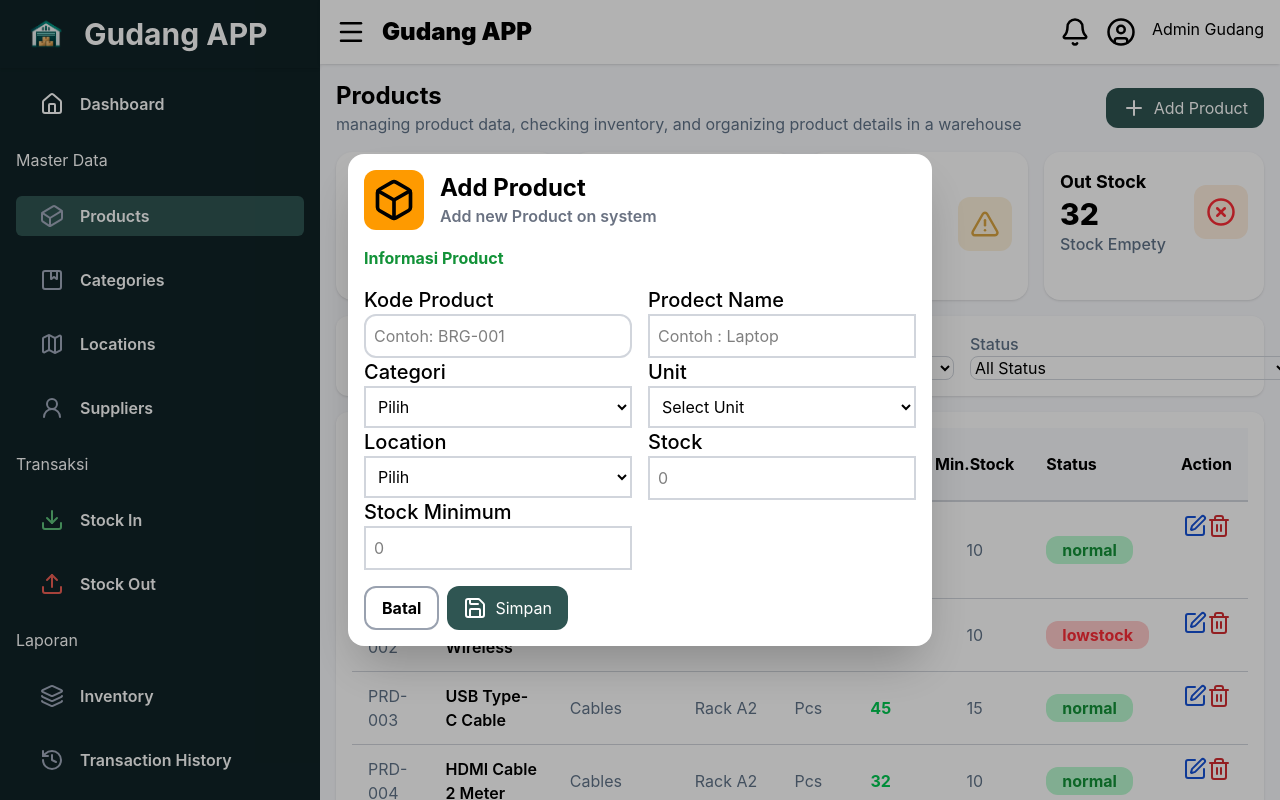
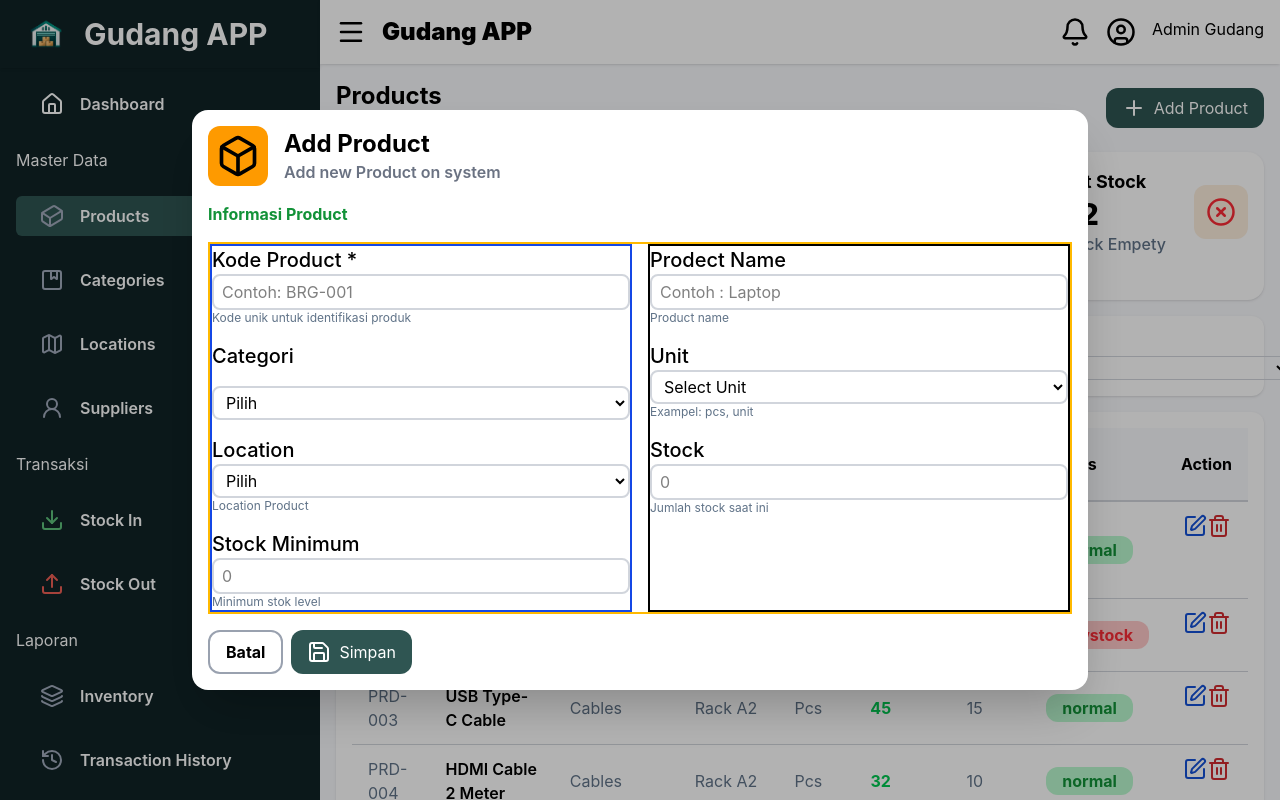
Before and after one commit to rohimmaruf/warehouse, a React (Vite) app: page /product in a window 1280 px wide. Both pictures are taken after typing "Sample" into the empty fields and a click on the button "Add Product". Shown: the top 800 px of the page. Built offline with nearby package versions, Linux system fonts and the light colour scheme.

Commit message:
ProductPage_FormProduct_styling

```diff
--- /dev/null
+++ b/src/components/HelperText.jsx
@@ -0,0 +1,10 @@
+
+const HelperText = ({children}) => {
+    return (
+        <p className="text-text-secondary text-xs">
+            {children}
+        </p>
+    )
+}
+
+export default HelperText
--- a/src/features/products/ProductForm.jsx
+++ b/src/features/products/ProductForm.jsx
@@ -2,6 +2,7 @@ import { Box, Save } from "lucide-react"
 import Button from "@/components/Button"
 import TitleForm from "@/components/TitleForm"
 import { useState } from "react"
+import HelperText from "@/components/HelperText"
 
 const ProductForm = ({ onCancel = () => { }, onAddProduct = () => { } }) => {
 
@@ -33,10 +34,10 @@ const ProductForm = ({ onCancel = () => { }, onAddProduct = () => { } }) => {
     }
     return (
         <div className="  fixed bg-black/30 inset-0 z-50  justify-center items-center flex flex-col">
-            <div className="bg-white shadow-2xl  p-4 gap-4 items-start flex flex-col w-fit h rounded-2xl">
+            <div className="bg-white shadow-2xl  p-4 gap-4 items-start flex flex-col w-4xl rounded-2xl">
                 {/* Title Form */}
                 <div className="w-full flex  items-center gap-4  border-gray-200">
-                    <Box className="bg-amber-500  p-2 rounded-xl" size={60}/>
+                    <Box className="bg-amber-500  p-2 rounded-xl" size={60} />
                     <div>
                         <h1 className="font-bold text-2xl">Add Product</h1>
                         <p className="text-gray-500  w-full font-semibold" >Add new Product on system</p>
@@ -45,21 +46,28 @@ const ProductForm = ({ onCancel = () => { }, onAddProduct = () => { } }) => {
                 </div>
                 <p className="text-text-green font-bold">Informasi Product</p>
                 {/* Form */}
-                <div className="flex gap-4">
+                <div className="flex gap-4 border-2 border-amber-400 w-full ">
 
+                    <div className="border-2 border-blue-700 w-full gap-4 flex flex-col">
+
+                        {/* Kode Product */}
                         <div>
-                        <TitleForm title="Kode Product" />
-                        {/* Bikin Handler */}
+                            <TitleForm title="Kode Product *" />
                             <input
-                            className="border-gray-300 border-2 w-full p-2 rounded-xl"
+                                className="border-gray-300 border-2 px-2 py-1 rounded-lg w-full "
                                 type="text"
                                 placeholder="Contoh: BRG-001"
                                 name="code"
                                 onChange={onInput}
                             />
+                            <HelperText>Kode unik untuk identifikasi produk</HelperText>
+                        </div>
+
+
+                        {/* Categori */}
                         <TitleForm title="Categori" />
                         <select
-                            className="border-gray-300 border-2 w-full p-2"
+                            className="border-gray-300 border-2 w-full px-2 py-1 rounded-lg"
                             name="category"
                             id=""
                             onChange={onInput}
@@ -69,9 +77,12 @@ const ProductForm = ({ onCancel = () => { }, onAddProduct = () => { } }) => {
                             <option value="elektronik">Elektronik</option>
                             <option value="aksesoris">aksesoris</option>
                         </select>
+
+                        {/* Location */}
+                        <div>
                             <TitleForm title="Location" />
                             <select
-                            className="border-gray-300 border-2 w-full p-2"
+                                className="border-gray-300 border-2 w-full px-2 py-1 rounded-lg"
                                 name="location"
                                 id=""
                                 onChange={onInput}
@@ -80,29 +91,43 @@ const ProductForm = ({ onCancel = () => { }, onAddProduct = () => { } }) => {
                                 <option value="A001">A001</option>
                                 <option value="A002">A002</option>
                             </select>
+                            <HelperText>Location Product</HelperText>
+                        </div>
+
+                        {/* Stock Minimum */}
+                        <div>
                             <TitleForm title="Stock Minimum" />
                             <input
-                            className="border-gray-300 border-2 w-full p-2 ro"
+                                className="border-gray-300 border-2 w-full px-2 py-1 rounded-lg"
                                 type="text"
                                 placeholder="0"
                                 name="minimumStock"
                                 onChange={onInput}
                             />
+                            <HelperText>Minimum stok level </HelperText>
                         </div>
+                    </div>
+                    <div className="border-2 w-full flex flex-col gap-4">
+
+                        {/* Product Name */}
                         <div>
                             <TitleForm title="Prodect Name" />
-                        {/* Bikin Handler */}
                             <input
-                            className="border-gray-300 border-2 w-full p-2 ro"
+                                className="border-gray-300 border-2 w-full px-2 py-1 rounded-lg"
                                 type="text"
                                 placeholder="Contoh : Laptop"
                                 name="name"
                                 onChange={onInput}
                             />
+                            <HelperText>Product name</HelperText>
+                        </div>
+
+                        {/* Unit */}
+                        <div>
                             <TitleForm title="Unit" />
                             <select
                                 // onChange={inputChange}
-                            className="border-gray-300 border-2 w-full p-2"
+                                className="border-gray-300 border-2 w-full px-2 py-1 rounded-lg"
                                 name="unit"
                                 id=""
                                 onChange={onInput}
@@ -111,16 +136,22 @@ const ProductForm = ({ onCancel = () => { }, onAddProduct = () => { } }) => {
                                 <option value="pcs">PCS</option>
                                 <option value="unit">Unit</option>
                             </select>
+                            <HelperText>Exampel: pcs, unit</HelperText>
+                        </div>
+
+                        <div>
+                            {/* Stock */}
                             <TitleForm title="Stock" />
                             {/* Bikin Handler */}
                             <input
-                            className="border-gray-300 border-2 w-full p-2 ro"
+                                className="border-gray-300 border-2 w-full px-2 py-1 rounded-lg"
                                 type="text"
                                 placeholder="0"
                                 name="stock"
                                 onChange={onInput}
                             />
-
+                            <HelperText>Jumlah stock saat ini</HelperText>
+                        </div>
                     </div>
                 </div>
 
```
Lines whose indentation alone changed are shown as unchanged.
